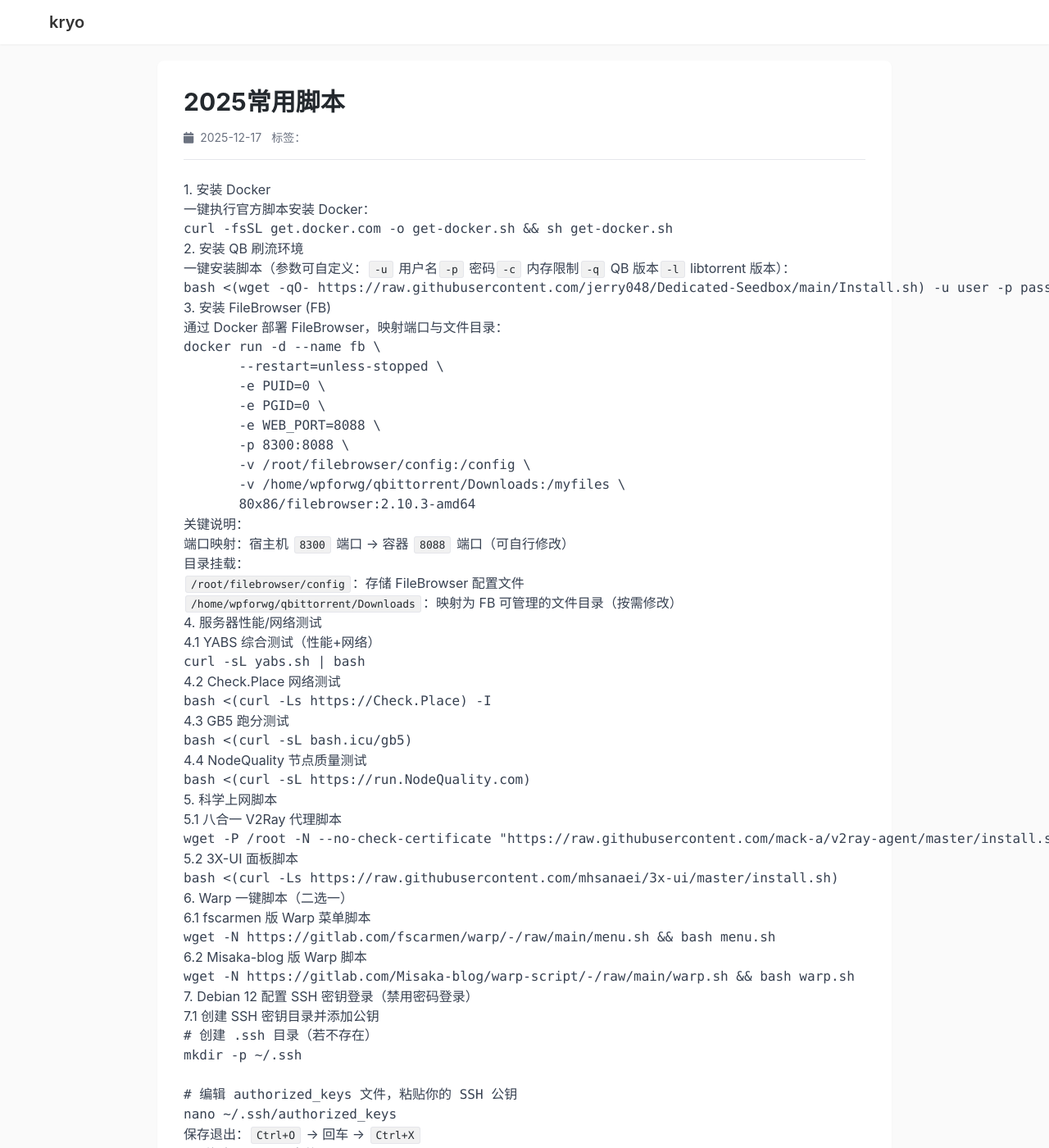
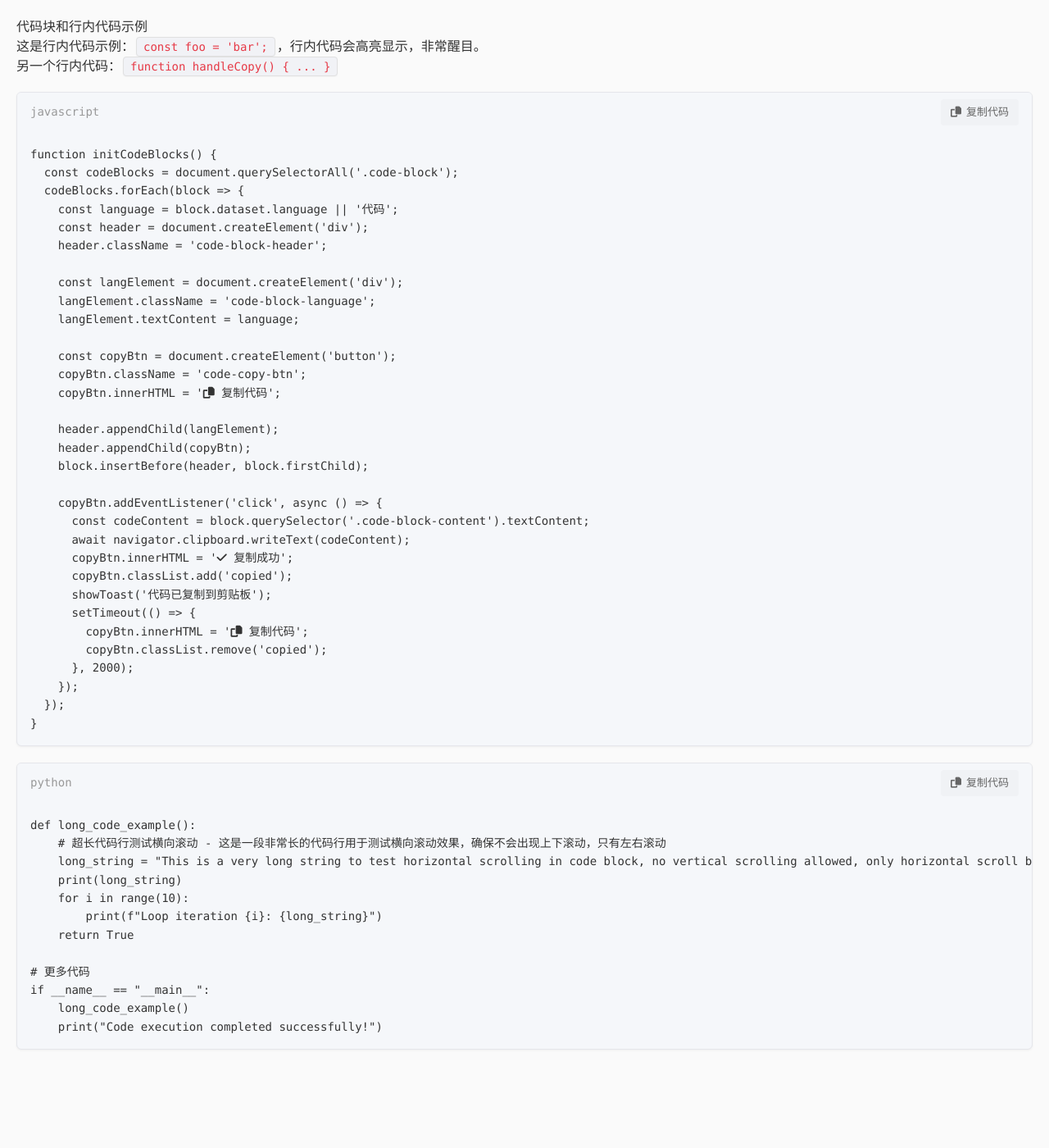
Before and after one commit to kryo0o/kryo0o.github.io, a Jekyll site: the page built from _posts/2025-12-17-2025常用脚本.md, in a window 1280 px wide and 1400 px high. Shown: the whole window at 82% size. Built offline with Jekyll 4.4.1, drawn with Linux system fonts in a browser that asks for light colours; nearby versions of some CDN libraries; some of the changed text lies outside the part shown.

Commit message:
Update default.html

```diff
--- a/_layouts/default.html
+++ b/_layouts/default.html
@@ -3,30 +3,29 @@
 <head>
   <meta charset="UTF-8">
   <meta name="viewport" content="width=device-width, initial-scale=1.0">
-  <!-- 注意：以下 Liquid 模板语法需要您的构建工具支持 -->
   <title>{% if page.title %}{{ page.title }}{% else %}{{ site.title }}{% endif %}</title>
   <script src="https://cdn.tailwindcss.com"></script>
   <link rel="stylesheet" href="https://cdnjs.cloudflare.com/ajax/libs/font-awesome/6.4.0/css/all.min.css">
   <style>
     :root {
-      --color-text-main: #24292e;
-      --color-text-light: #666;
-      --color-text-gray: #999;
-      --color-border: #e5e6eb;
-      --color-bg-main: #fafafa;
-      --color-bg-code-block: #f5f7fa;
-      --color-bg-code-inline: #f1f1f1;
-      --color-bg-copy-btn: #d9d9d9;
-      --color-bg-copy-btn-hover: #bfbfbf;
-      --color-bg-copy-success: #52c41a;
-      --color-bg-copy-error: #ff4d4f;
-      --border-radius-sm: 3px;
-      --border-radius-md: 4px;
-      --border-radius-lg: 6px;
+      /* 核心颜色 - 豆包风格 */
+      --color-code-bg: #f5f7fa;
+      --color-code-border: #e5e6eb;
+      --color-code-text: #24292e;
+      --color-inline-code-bg: #f1f2f6;
+      --color-inline-code-border: #e0e0e0;
+      --color-inline-code-text: #e63946;
+      --color-copy-btn: #f0f2f5;
+      --color-copy-btn-hover: #e5e6eb;
+      --color-copy-success: #52c41a;
+      --color-copy-text: #666;
+      --color-lang-text: #999;
+
+      /* 尺寸 */
+      --radius-sm: 4px;
+      --radius-md: 6px;
       --font-code: "Consolas", "Monaco", "Courier New", monospace;
       --font-main: -apple-system, BlinkMacSystemFont, "Segoe UI", Roboto, Helvetica, Arial, sans-serif;
-      /* 定义按钮尺寸，便于计算 */
-      --copy-btn-size: 24px;
     }
 
     * {
@@ -37,321 +36,234 @@
 
     body {
       font-family: var(--font-main);
-      background-color: var(--color-bg-main);
-      color: var(--color-text-main);
+      background-color: #fafafa;
+      color: #333;
       line-height: 1.8;
-    }
-
-    a {
-      text-decoration: none;
-      color: inherit;
-    }
-
-    header.header-wrapper {
-      width: 100%;
-      background: #fff;
-      box-shadow: 0 1px 2px rgba(0,0,0,0.05);
-      padding: 12px 0;
-      position: sticky;
-      top: 0;
-      z-index: 999;
-    }
-
-    .header-inner {
-      max-width: 1200px;
-      margin: 0 auto;
-      padding: 0 20px;
-    }
-
-    .site-title {
-      font-size: 20px;
-      font-weight: 600;
-      color: #333;
-    }
-
-    main.container-main {
-      max-width: 1200px;
-      margin: 0 auto;
       padding: 20px;
     }
 
-    /* 新增：豆包风格代码块样式 */
+    /* 行内代码高亮样式 - 重点强化 */
+    p > code,
+    li > code,
+    span > code,
+    div > code:not(.code-block code) {
+      background-color: var(--color-inline-code-bg);
+      border: 1px solid var(--color-inline-code-border);
+      border-radius: var(--radius-sm);
+      padding: 3px 8px;
+      font-size: 14px;
+      font-family: var(--font-code);
+      color: var(--color-inline-code-text);
+      font-weight: 500;
+      margin: 0 2px;
+      box-shadow: 0 1px 2px rgba(0,0,0,0.03);
+    }
+
+    /* 代码块核心样式 - 无分割线、整体感 */
     .code-block {
       position: relative;
-      background-color: var(--color-bg-code-block);
-      border-radius: var(--border-radius-lg);
-      border: 1px solid var(--color-border);
-      margin: 16px 0;
+      background-color: var(--color-code-bg);
+      border: 1px solid var(--color-code-border);
+      border-radius: var(--radius-md);
+      margin: 20px 0;
       overflow: hidden;
+      box-shadow: 0 1px 3px rgba(0,0,0,0.05);
     }
 
+    /* 代码块头部 - 无分割线 */
     .code-block-header {
       display: flex;
       justify-content: space-between;
       align-items: center;
       padding: 8px 16px;
-      background-color: rgba(0, 0, 0, 0.03);
-      border-bottom: 1px solid var(--color-border);
+      background-color: var(--color-code-bg); /* 和代码块背景一致，无分割感 */
       font-size: 14px;
     }
 
     .code-block-language {
-      color: var(--color-text-gray);
+      color: var(--color-lang-text);
       font-family: var(--font-code);
     }
 
+    /* 代码内容区域 - 仅横向滚动，禁止纵向滚动 */
     .code-block-content {
       padding: 16px;
       overflow-x: auto;
+      overflow-y: hidden; /* 强制禁止上下滚动 */
       font-family: var(--font-code);
       font-size: 14px;
       line-height: 1.6;
+      max-height: none; /* 取消高度限制 */
+      white-space: nowrap; /* 确保代码不换行，仅横向滚动 */
     }
 
     .code-block-content pre {
       margin: 0;
       white-space: pre;
+      line-height: 1.6;
     }
 
+    /* 豆包风格复制按钮 - 浅灰色 */
     .code-copy-btn {
-      padding: 4px 8px;
-      background-color: var(--color-bg-copy-btn);
+      padding: 6px 12px;
+      background-color: var(--color-copy-btn);
       border: none;
-      border-radius: var(--border-radius-sm);
-      color: var(--color-text-light);
+      border-radius: var(--radius-sm);
+      color: var(--color-copy-text);
       cursor: pointer;
-      font-size: 12px;
+      font-size: 13px;
       display: flex;
       align-items: center;
-      gap: 4px;
-      transition: background-color 0.2s ease;
+      gap: 6px;
+      transition: all 0.2s ease;
+      font-family: var(--font-main);
     }
 
     .code-copy-btn:hover {
-      background-color: var(--color-bg-copy-btn-hover);
+      background-color: var(--color-copy-btn-hover);
+      color: #333;
     }
 
     .code-copy-btn.copied {
-      background-color: var(--color-bg-copy-success);
+      background-color: var(--color-copy-success);
       color: white;
     }
 
-    /* 行内代码样式 */
-    .container-main p > code,
-    .container-main li > code,
-    .container-main span > code,
-    .container-main div > code:not(.code-block code),
-    .container-main td > code {
-      background-color: var(--color-bg-code-inline);
-      border-radius: var(--border-radius-sm);
-      padding: 2px 6px;
-      font-size: 13px;
-      font-family: var(--font-code);
-      color: var(--color-text-main);
-      border: 1px solid var(--color-border);
-      margin: 0 2px;
-    }
-
-    /* 其他样式（无修改） */
-    .banner {
-      width: 100%;
-      min-height: 200px;
-      height: 50vh;
-      max-height: 300px;
-      /* 注意：Liquid 语法需要构建工具处理 */
-      background: url('{{ site.banner.image }}') no-repeat center center;
-      background-size: cover;
-      display: flex;
-      align-items: center;
-      justify-content: center;
-      color: white;
-      text-shadow: 0 2px 4px rgba(0,0,0,0.6);
-      border-radius: var(--border-radius-lg);
-      margin-bottom: 30px;
-    }
-
-    .banner-content {
-      text-align: center;
-      padding: 0 20px;
-    }
-
-    .banner-content h1 {
-      font-size: 36px;
-      margin: 0 0 12px 0;
-    }
-
-    .banner-content p {
-      font-size: 18px;
-      margin: 0;
-    }
-
-    .post-item {
-      padding: 16px 0;
-      border-bottom: 1px solid var(--color-border);
-    }
-
-    .post-header {
-      display: flex;
-      justify-content: space-between;
-      align-items: center;
-      margin-bottom: 8px;
-    }
-
-    .post-title {
-      font-size: 20px;
-      font-weight: 600;
-      margin: 0;
-    }
-
-    .post-title a:hover {
-      color: #4096ff;
-    }
-
-    .post-date {
-      font-size: 14px;
-      color: var(--color-text-gray);
-      margin: 0;
-    }
-
-    .tag-item, .tags, .post-tags, [class*="tag"], [id*="tag"] {
-      display: none;
-    }
-
-    .post-excerpt {
-      font-size: 15px;
-      color: var(--color-text-light);
-      line-height: 1.6;
-      margin: 0;
-    }
-
-    .pagination {
-      display: flex;
-      justify-content: center;
-      gap: 8px;
-      margin-top: 40px;
-      padding: 20px 0;
-      flex-wrap: wrap;
-    }
-
-    .page-number {
-      display: inline-block;
-      padding: 8px 16px;
-      border: 1px solid var(--color-border);
-      border-radius: var(--border-radius-md);
-      color: var(--color-text-light);
-      font-size: 14px;
-      transition: all 0.2s ease;
-    }
-
-    .page-number:hover {
-      border-color: var(--color-bg-copy-btn);
-      background-color: var(--color-bg-code-inline);
-    }
-
-    .page-number.current {
-      background-color: var(--color-bg-copy-btn);
-      color: var(--color-text-light);
-      border-color: var(--color-bg-copy-btn);
-      font-weight: 600;
-    }
-
-    /* 通知提示框 */
-    .notification {
+    /* 复制成功提示框 */
+    .copy-toast {
       position: fixed;
       top: 20px;
       right: 20px;
-      padding: 12px 20px;
-      border-radius: 4px;
+      padding: 10px 20px;
+      background-color: var(--color-copy-success);
       color: white;
+      border-radius: var(--radius-md);
       font-size: 14px;
-      z-index: 1000;
       box-shadow: 0 4px 12px rgba(0,0,0,0.15);
-      animation: slideIn 0.3s ease-out;
+      z-index: 9999;
+      opacity: 0;
+      transform: translateX(20px);
+      transition: all 0.3s ease;
     }
 
-    .notification.success {
-      background: var(--color-bg-copy-success);
+    .copy-toast.show {
+      opacity: 1;
+      transform: translateX(0);
     }
 
-    .notification.error {
-      background: var(--color-bg-copy-error);
-    }
-
-    @keyframes slideIn {
-      from {
-        transform: translateX(100%);
-        opacity: 0;
+    /* 响应式适配 */
+    @media (max-width: 768px) {
+      .code-block-content {
+        font-size: 13px;
+        padding: 12px;
       }
-      to {
-        transform: translateX(0);
-        opacity: 1;
-      }
-    }
-
-    @media (max-width: 480px) {
-      .page-number {
-        padding: 6px 12px;
+      .code-copy-btn {
+        padding: 4px 8px;
         font-size: 12px;
-      }
-      .banner-content h1 {
-        font-size: 28px;
-      }
-      .banner-content p {
-        font-size: 16px;
       }
     }
   </style>
 </head>
 <body>
-  <header class="header-wrapper">
-    <div class="header-inner">
-      <!-- 注意：Liquid 语法需要构建工具处理 -->
-      <a href="{{ '/' | relative_url }}" class="site-title">
-        {{ site.title }}
-      </a>
+  <!-- 示例内容 -->
+  <h2>代码块和行内代码示例</h2>
+
+  <p>这是行内代码示例：<code>const foo = 'bar';</code>，行内代码会高亮显示，非常醒目。</p>
+
+  <p>另一个行内代码：<code>function handleCopy() { ... }</code></p>
+
+  <!-- 代码块示例 - JavaScript -->
+  <div class="code-block" data-language="javascript">
+    <div class="code-block-content">
+<pre>function initCodeBlocks() {
+  const codeBlocks = document.querySelectorAll('.code-block');
+  codeBlocks.forEach(block => {
+    const language = block.dataset.language || '代码';
+    const header = document.createElement('div');
+    header.className = 'code-block-header';
+
+    const langElement = document.createElement('div');
+    langElement.className = 'code-block-language';
+    langElement.textContent = language;
+
+    const copyBtn = document.createElement('button');
+    copyBtn.className = 'code-copy-btn';
+    copyBtn.innerHTML = '<i class="fa-solid fa-copy"></i> 复制代码';
+
+    header.appendChild(langElement);
+    header.appendChild(copyBtn);
+    block.insertBefore(header, block.firstChild);
+
+    copyBtn.addEventListener('click', async () => {
+      const codeContent = block.querySelector('.code-block-content').textContent;
+      await navigator.clipboard.writeText(codeContent);
+      copyBtn.innerHTML = '<i class="fa-solid fa-check"></i> 复制成功';
+      copyBtn.classList.add('copied');
+      showToast('代码已复制到剪贴板');
+      setTimeout(() => {
+        copyBtn.innerHTML = '<i class="fa-solid fa-copy"></i> 复制代码';
+        copyBtn.classList.remove('copied');
+      }, 2000);
+    });
+  });
+}</pre>
     </div>
-  </header>
+  </div>
 
-  <main class="container-main">
-    <!-- 注意：Liquid 语法需要构建工具处理 -->
-    {{ content }}
-  </main>
+  <!-- 超长代码块示例 - 测试横向滚动 -->
+  <div class="code-block" data-language="python">
+    <div class="code-block-content">
+<pre>def long_code_example():
+    # 超长代码行测试横向滚动 - 这是一段非常长的代码行用于测试横向滚动效果，确保不会出现上下滚动，只有左右滚动
+    long_string = "This is a very long string to test horizontal scrolling in code block, no vertical scrolling allowed, only horizontal scroll bar will appear when content is too long."
+    print(long_string)
+    for i in range(10):
+        print(f"Loop iteration {i}: {long_string}")
+    return True
+
+# 更多代码
+if __name__ == "__main__":
+    long_code_example()
+    print("Code execution completed successfully!")</pre>
+    </div>
+  </div>
 
   <script>
-    // 创建通知提示函数
-    function showNotification(message, type = 'success') {
-      // 移除现有的通知
-      const existingNotifications = document.querySelectorAll('.notification');
-      existingNotifications.forEach(notification => notification.remove());
+    // 复制成功提示框
+    function showToast(message) {
+      // 移除现有提示框
+      const existingToast = document.querySelector('.copy-toast');
+      if (existingToast) existingToast.remove();
 
-      // 创建新的通知
-      const notification = document.createElement('div');
-      notification.className = `notification ${type}`;
-      notification.textContent = message;
-      document.body.appendChild(notification);
+      // 创建新提示框
+      const toast = document.createElement('div');
+      toast.className = 'copy-toast';
+      toast.textContent = message;
+      document.body.appendChild(toast);
 
-      // 3秒后自动移除
+      // 显示提示
+      setTimeout(() => toast.classList.add('show'), 10);
+
+      // 3秒后隐藏并移除
       setTimeout(() => {
-        notification.style.opacity = '0';
-        notification.style.transition = 'opacity 0.3s ease';
-        setTimeout(() => notification.remove(), 300);
+        toast.classList.remove('show');
+        setTimeout(() => toast.remove(), 300);
       }, 3000);
     }
 
-    // 初始化代码块复制功能
+    // 初始化所有代码块
     function initCodeBlocks() {
-      // 选择所有代码块
       const codeBlocks = document.querySelectorAll('.code-block');
 
       codeBlocks.forEach(block => {
-        // 提取语言信息（从data属性）
+        // 获取语言类型
         const language = block.dataset.language || '代码';
 
-        // 创建头部元素
+        // 创建头部（包含语言和复制按钮）
         const header = document.createElement('div');
         header.className = 'code-block-header';
 
-        // 语言显示元素
+        // 语言显示
         const langElement = document.createElement('div');
         langElement.className = 'code-block-language';
         langElement.textContent = language;
@@ -359,53 +271,40 @@
         // 复制按钮
         const copyBtn = document.createElement('button');
         copyBtn.className = 'code-copy-btn';
-        copyBtn.innerHTML = '<i class="fa-solid fa-copy"></i> 复制';
+        copyBtn.innerHTML = '<i class="fa-solid fa-copy"></i> 复制代码';
 
-        // 添加到头部
+        // 组装头部
         header.appendChild(langElement);
         header.appendChild(copyBtn);
 
-        // 将头部插入到代码块顶部
-        const content = block.querySelector('.code-block-content') || block;
-        block.insertBefore(header, content);
+        // 将头部插入到代码块最前面
+        block.insertBefore(header, block.firstChild);
 
-        // 如果没有内容容器，创建一个
-        if (!block.querySelector('.code-block-content')) {
-          const preElement = block.querySelector('pre') || block;
-          const contentWrapper = document.createElement('div');
-          contentWrapper.className = 'code-block-content';
-
-          // 将所有子元素移动到内容容器中
-          while (preElement.firstChild) {
-            contentWrapper.appendChild(preElement.firstChild);
-          }
-
-          block.appendChild(contentWrapper);
-        }
-
-        // 添加复制功能
+        // 绑定复制事件
         copyBtn.addEventListener('click', async () => {
           try {
             // 获取代码内容
-            const codeContent = block.querySelector('.code-block-content').textContent;
+            const codeContent = block.querySelector('.code-block-content').textContent.trim();
 
-            // 使用现代剪贴板API复制
+            // 现代浏览器剪贴板API
             await navigator.clipboard.writeText(codeContent);
 
-            // 显示成功状态
-            copyBtn.innerHTML = '<i class="fa-solid fa-check"></i> 已复制';
+            // 更新按钮状态
+            copyBtn.innerHTML = '<i class="fa-solid fa-check"></i> 复制成功';
             copyBtn.classList.add('copied');
-            showNotification('代码已复制到剪贴板', 'success');
 
-            // 恢复按钮状态
+            // 显示提示
+            showToast('代码已复制到剪贴板');
+
+            // 2秒后恢复按钮状态
             setTimeout(() => {
-              copyBtn.innerHTML = '<i class="fa-solid fa-copy"></i> 复制';
+              copyBtn.innerHTML = '<i class="fa-solid fa-copy"></i> 复制代码';
               copyBtn.classList.remove('copied');
             }, 2000);
 
           } catch (err) {
             console.error('复制失败:', err);
-            showNotification('复制失败，请手动复制', 'error');
+            showToast('复制失败，请手动复制');
           }
         });
       });
```
